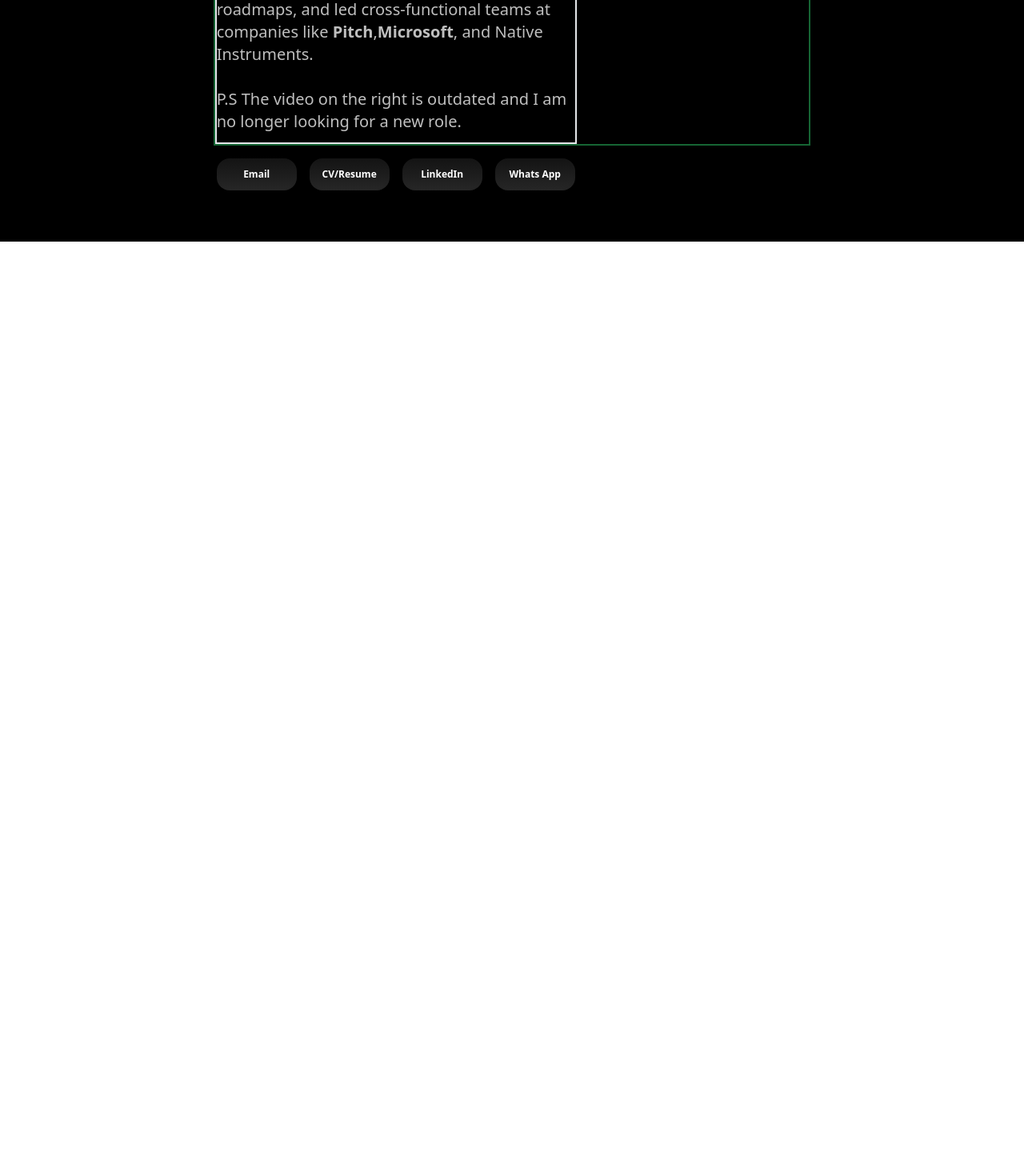
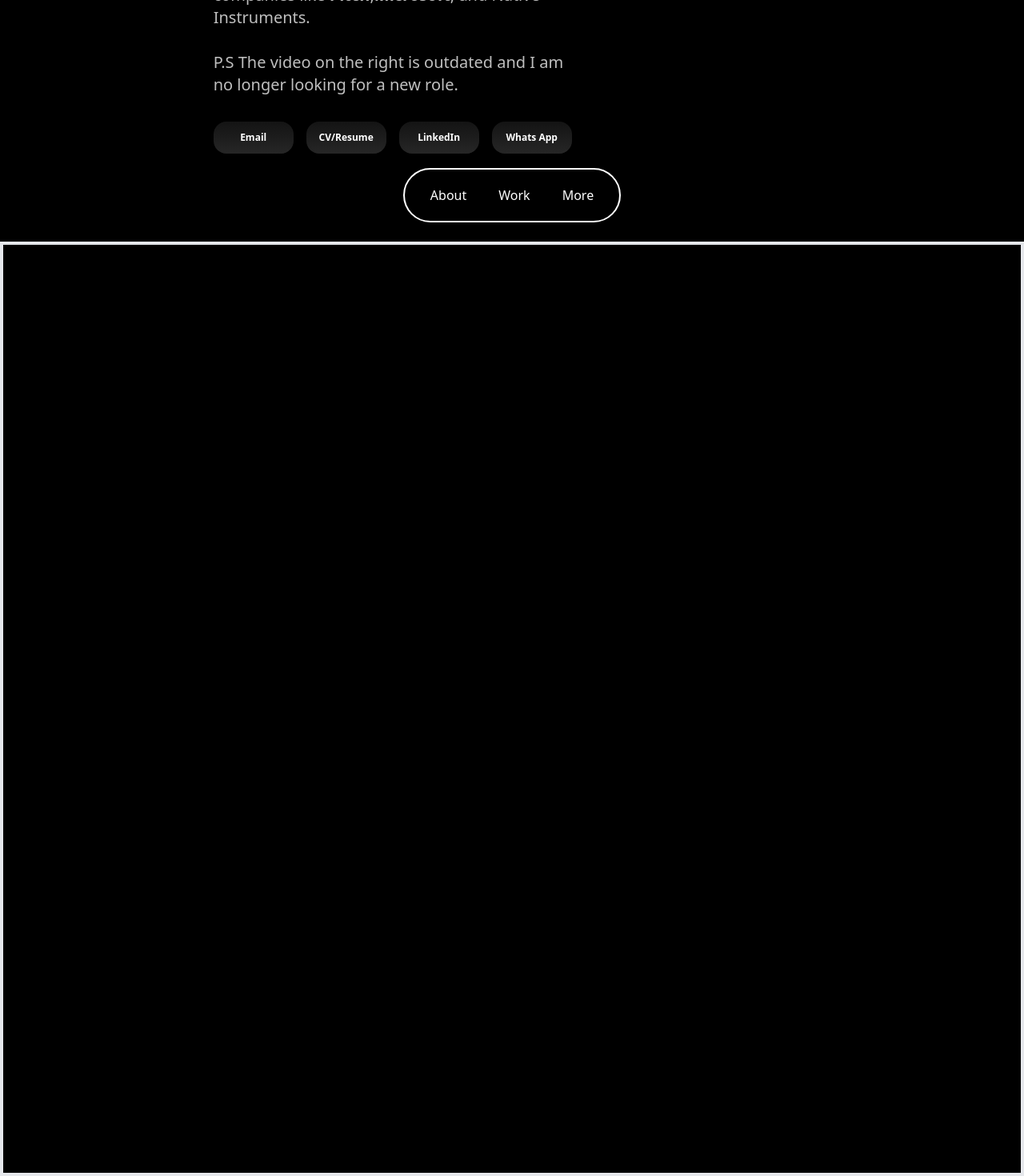
Before and after one commit to ArnoldJorg/My-Portfolio, a React (Create React App) app: page / in a window 1280 px wide. Shown: the part 498-1968 px from the top of the page at 80% size. Before the commit the page ends 800 px from the top, so only its background shows below. Built offline with nearby package versions, Linux system fonts and the light colour scheme.

Commit message:
added navigator at the bottom of the web page

```diff
--- a/src/About.tsx
+++ b/src/About.tsx
@@ -8,10 +8,10 @@ import BorderAnimation from "./Video/BorderAnimation.tsx";
 
 const About = () => {
   return (
-    <div className="bg-black  flex w-screen  h-screen">
-      <div className="flex flex-col items-center justify-center h-full w-full overflow-y-auto ">
-        <div className=" flex flex-row w-7/12 h-[70%] border-2 border-green-800  ">
-          <div className="w-[100%] h-[100%]  items-center justify-center border-2 space-x-10  ">
+    <div className=" h-screen w-screen ">
+      <div className="flex flex-col items-center justify-center min-h-full w-full  ">
+        <div className=" flex flex-row w-7/12 h-[70%]  ">
+          <div className="w-[100%] h-[100%]  items-center justify-center space-x-10  ">
             <div className="flex text-white flex-col ">
               <h1 className="items-center justify-center w-full  font-InterBold text-3xl  ">
                 Arnold Mobio
@@ -59,16 +59,6 @@ const About = () => {
             <VideoPlayer />
           </div>
         </div>
-        {/* <div className="bg-grey-800 border-2 border-purple-800 h-[30%] flex w-7/12">
-          <div className="flex flex-row items-centeer justify-center">
-            <p className="font-Roboto flex   mx-2 my-7  justify-center items-center text-xl bg-gray-600 px-2 rounded-xl">
-              {"<solutionize/>"}
-            </p>
-          </div>
-          <div className="bg-brown-800 flex">
-            <p> fesgiuoewgfnioewgnewoigfiewngnewoigfnowiegfnweofn</p>{" "}
-          </div>
-        </div> */}
       </div>
     </div>
   );
--- a/src/App.tsx
+++ b/src/App.tsx
@@ -1,10 +1,21 @@
 import React from "react"; // Add this import statement
 import About from "./About.tsx";
+import ScrollTest from "./ScrollTest.tsx";
+// import GradientButton from "./GradientButton.tsx";
 
 function App() {
   return (
-    <div>
+    <div className=" bg-black overflow-y-auto ">
+      <div className="z-10  w-screen bottom-6 flex items-center justify-center fixed ">
+        <div className="flex flex-row justify-center items-center p-5 px-8 space-x-10 bg-black rounded-full border-white border-2">
+          <button className="text-white">About</button>
+          <button className="text-white">Work</button>
+          <button className="text-white">More</button>
+        </div>
+      </div>
       <About />
+
+      <ScrollTest />
     </div>
   );
 }
--- /dev/null
+++ b/src/ScrollTest.tsx
@@ -0,0 +1,49 @@
+import React from "react";
+
+const ScrollTest = () => {
+  return (
+    <div className="  border-4 border-purple w-full h-min-screen">
+      <p> fesnfifsnoaefnisfoonewoifwnfoewanfioninoio</p>
+      <p> fesnfifsnoaefnisfoonewoifwnfoewanfioninoio</p>
+      <p> fesnfifsnoaefnisfoonewoifwnfoewanfioninoio</p>
+      <p> fesnfifsnoaefnisfoonewoifwnfoewanfioninoio</p>
+      <p> fesnfifsnoaefnisfoonewoifwnfoewanfioninoio</p>
+      <p> fesnfifsnoaefnisfoonewoifwnfoewanfioninoio</p>
+      <p> fesnfifsnoaefnisfoonewoifwnfoewanfioninoio</p>
+      <p> fesnfifsnoaefnisfoonewoifwnfoewanfioninoio</p>
+      <p> fesnfifsnoaefnisfoonewoifwnfoewanfioninoio</p>
+      <p> fesnfifsnoaefnisfoonewoifwnfoewanfioninoio</p>
+      <p> fesnfifsnoaefnisfoonewoifwnfoewanfioninoio</p>
+      <p> fesnfifsnoaefnisfoonewoifwnfoewanfioninoio</p>
+      <p> fesnfifsnoaefnisfoonewoifwnfoewanfioninoio</p>
+      <p> fesnfifsnoaefnisfoonewoifwnfoewanfioninoio</p>
+      <p> fesnfifsnoaefnisfoonewoifwnfoewanfioninoio</p>
+      <p> fesnfifsnoaefnisfoonewoifwnfoewanfioninoio</p>
+      <p> fesnfifsnoaefnisfoonewoifwnfoewanfioninoio</p>
+      <p> fesnfifsnoaefnisfoonewoifwnfoewanfioninoio</p>
+      <p className="p-10 bg-grey-900">
+        fesnfifsnoaefnisfoonewoifwnfoewanfioninoio
+      </p>
+      <p className="p-10 bg-grey-900">
+        fesnfifsnoaefnisfoonewoifwnfoewanfioninoio
+      </p>{" "}
+      <p className="p-10 bg-grey-900">
+        fesnfifsnoaefnisfoonewoifwnfoewanfioninoio
+      </p>{" "}
+      <p className="p-10 bg-grey-900">
+        fesnfifsnoaefnisfoonewoifwnfoewanfioninoio
+      </p>{" "}
+      <p className="p-10 bg-grey-900">
+        fesnfifsnoaefnisfoonewoifwnfoewanfioninoio
+      </p>{" "}
+      <p className="p-10 bg-grey-900">
+        fesnfifsnoaefnisfoonewoifwnfoewanfioninoio
+      </p>{" "}
+      <p className="p-10 bg-grey-900">
+        fesnfifsnoaefnisfoonewoifwnfoewanfioninoio
+      </p>
+    </div>
+  );
+};
+
+export default ScrollTest;
```
